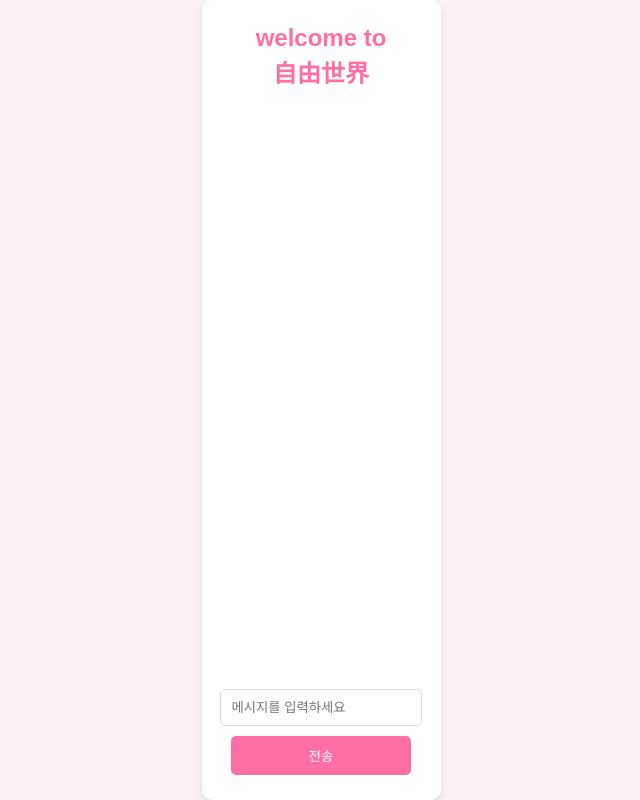
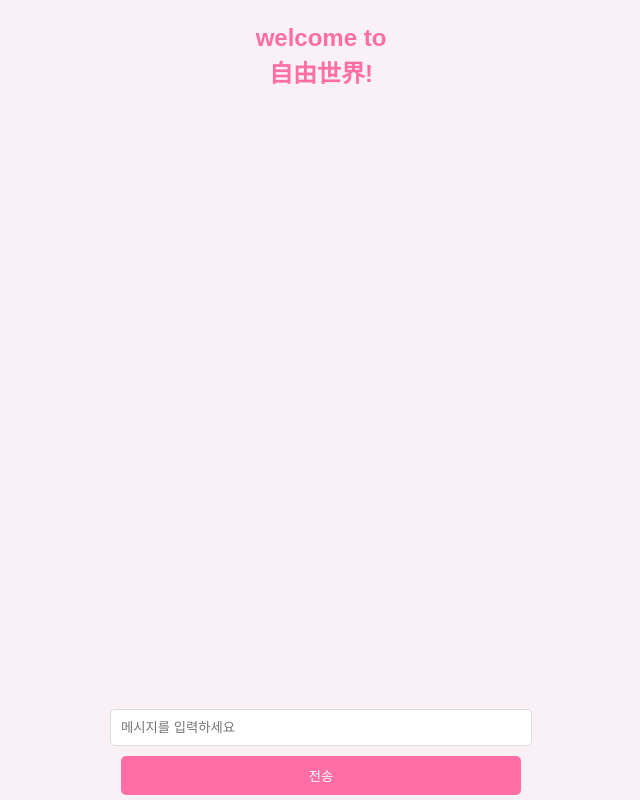
Before and after one commit to dohyun709/yxworld, a plain HTML site: page index.html in a window 1280 px wide. Shown: the whole page, without its empty margins (319-959 px from the left). Drawn offline with Linux system fonts and the light colour scheme.

Commit message:
Update index.html

```diff
--- a/index.html
+++ b/index.html
@@ -7,38 +7,26 @@
     <style>
         body {
             font-family: Arial, sans-serif;
-            background-color: #f9f1f6;
+            background-color: #f9f1f6; /* 전체 배경색 */
             color: #333;
             text-align: center;
-            width :100%;
-            max-width: 100%;
             margin: 0;
             padding: 0;
             display: flex;
             flex-direction: column;
             height: 100vh; /* 화면 세로를 꽉 채우기 */
         }
-        .guestbook {
-            flex: 1; /* 화면 남은 공간을 차지 */
-            max-width: 650px;
-            margin: 0 auto;
-            background: #fff;
-            border-radius: 10px;
-            box-shadow: 0 4px 6px rgba(0, 0, 0, 0.1);
-            display: flex;
-            flex-direction: column;
-            padding: 20px;
-            overflow: hidden; /* 내용이 넘치지 않게 */
-        }
+
         .welcome {
-            margin-bottom: 20px;
+            margin: 20px 0; /* 적당한 여백 추가 */
             font-size: 24px;
             line-height: 1.5;
             font-weight: bold;
             color: #ff6fa5;
         }
+
         .message-list {
-            flex: 1; /* 남는 공간 모두 차지 */
+            flex: 1; /* 화면 남은 공간을 차지 */
             overflow-y: auto; /* 세로 스크롤 가능 */
             text-align: right; /* 메시지 우측 정렬 */
             padding: 10px;
@@ -46,22 +34,25 @@
             flex-direction: column; /* 아래로 쌓이게 */
             gap: 10px; /* 메시지 간격 */
         }
+
         .message {
             display: inline-block;
             align-self: flex-end; /* 우측 정렬 */
-            background-color: #ffebf0;
+            background-color: #ffffff;
             color: #333;
             padding: 10px 15px;
             border-radius: 10px;
             word-wrap: break-word; /* 길면 줄바꿈 */
             max-width: 75%; /* 메시지 최대 너비 */
         }
+
         .chat-form {
             display: flex;
             flex-direction: column;
             align-items: center;
             margin-top: 10px;
         }
+
         .chat-form input, .chat-form button {
             margin: 5px 0;
             padding: 10px;
@@ -70,21 +61,22 @@
             border: 1px solid #ddd;
             border-radius: 5px;
         }
+
         .chat-form button {
             background-color: #ff6fa5;
             color: #fff;
             border: none;
             cursor: pointer;
         }
+
         .chat-form button:hover {
             background-color: #ff4f85;
         }
     </style>
 </head>
 <body>
-    <div class="guestbook">
     <div class="welcome">
-            welcome to <br> 自由世界
+        welcome to <br> 自由世界!
     </div>
     <div class="message-list" id="messageList">
         <!-- 메시지가 여기에 추가됩니다 -->
@@ -93,7 +85,6 @@
         <input type="text" id="message" placeholder="메시지를 입력하세요" required>
         <button type="submit">전송</button>
     </form>
-    </div>
     <script>
         // JavaScript로 채팅 기능 추가
         const chatForm = document.getElementById('chatForm');
```
Lines whose indentation alone changed are shown as unchanged.
